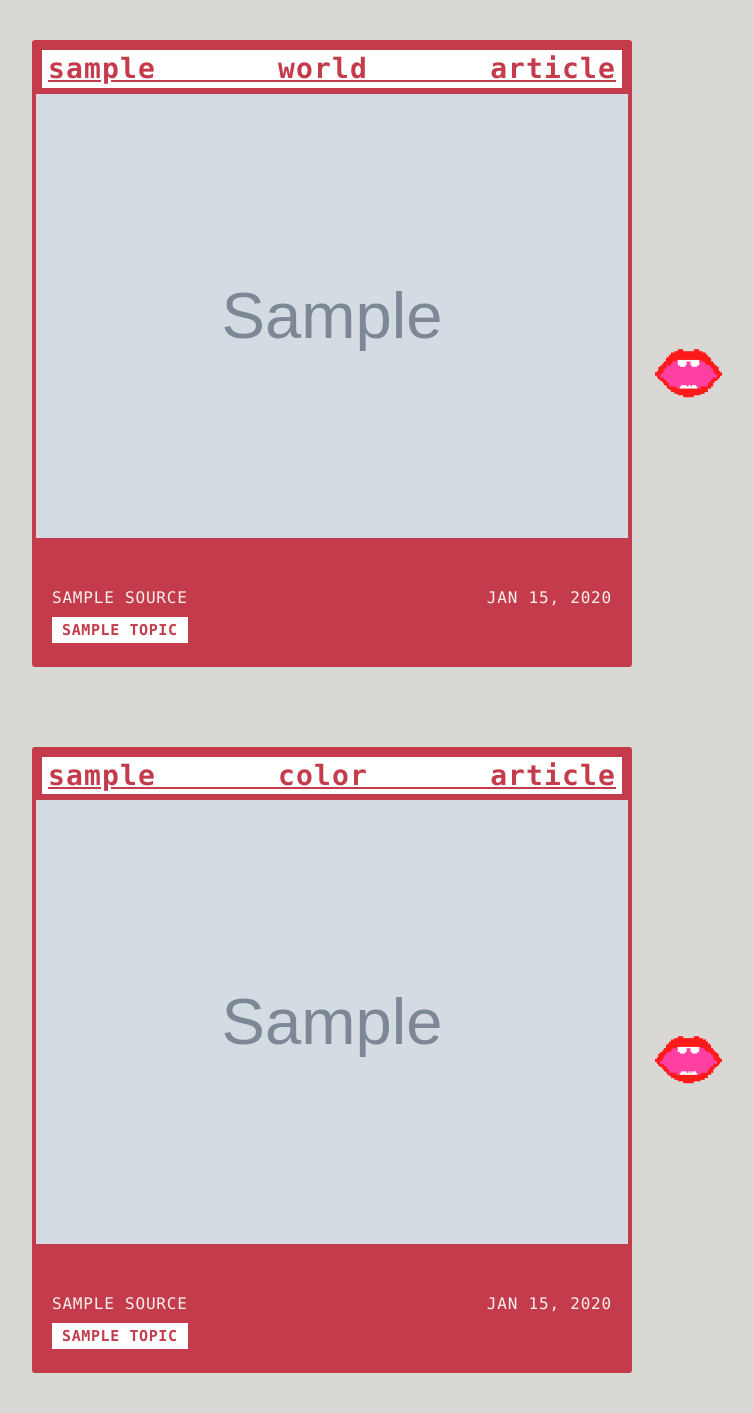
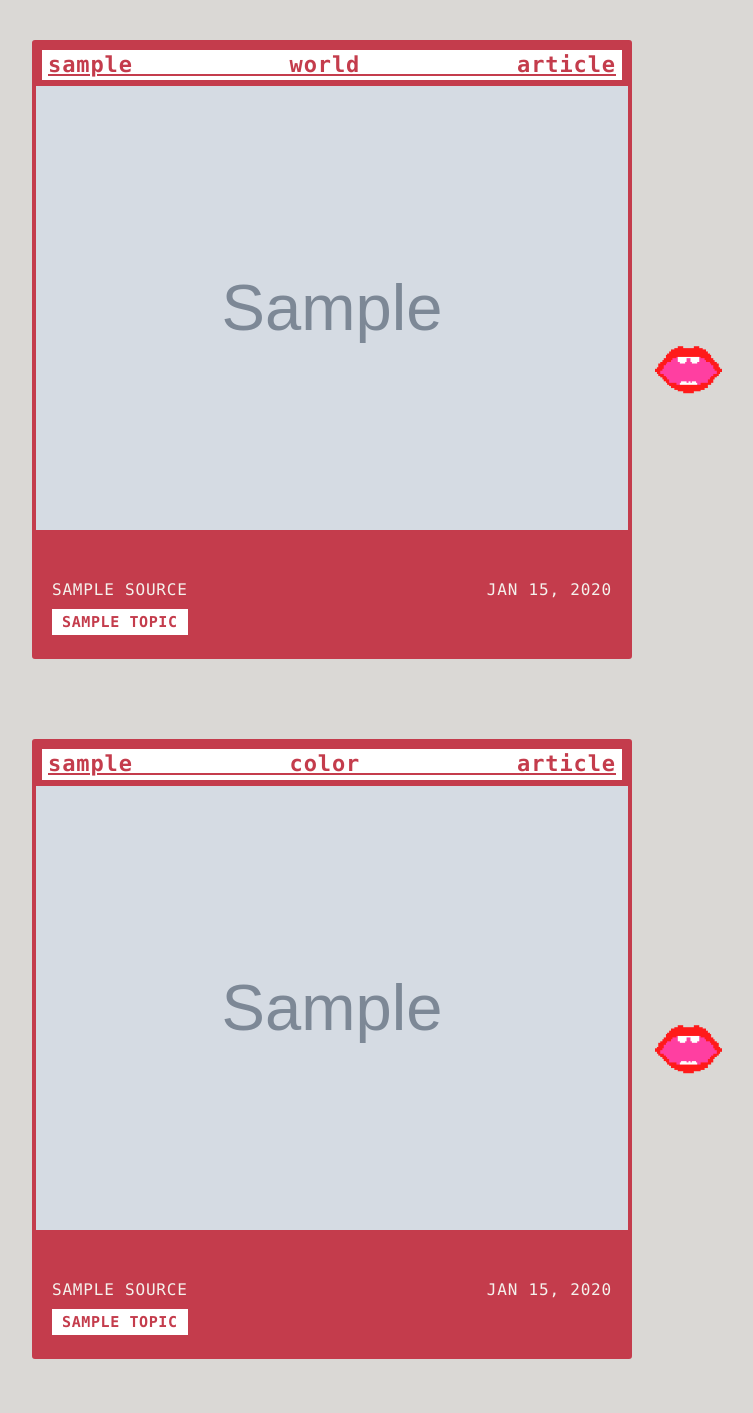
Before and after one commit to botica/newschomp, a Django app: template newschomp/chomp/templates/chomp/home.html in a window 1280 px wide. Shown: the whole page, without its empty margins (308-1061 px from the left). After the commit the page ends 1359 px from the top, so only its background shows below. Run offline with Django 5.2, Linux system fonts and the light colour scheme; the template is opened without the code that fills it: most values are stand-ins (such as "Sample title", 1, 10 or a date in 2020); grey boxes marked "Sample" are stand-in pictures; data that the repository does not hold is empty.

Commit message:
make title text smaller to avoid overflow

```diff
--- a/newschomp/chomp/static/chomp/css/style.css
+++ b/newschomp/chomp/static/chomp/css/style.css
@@ -83,7 +83,7 @@ header {
 }
 
 .article-title {
-    font-size: 28px;
+    font-size: 22px;
     font-weight: 600;
     line-height: 1.2;
     margin: 0;
@@ -100,8 +100,7 @@ header {
     display: block;
     text-align: justify;
     text-align-last: justify;
-    box-decoration-break: clone;
-    -webkit-box-decoration-break: clone;
+    white-space: nowrap;
 }
 
 .article-image {
```
